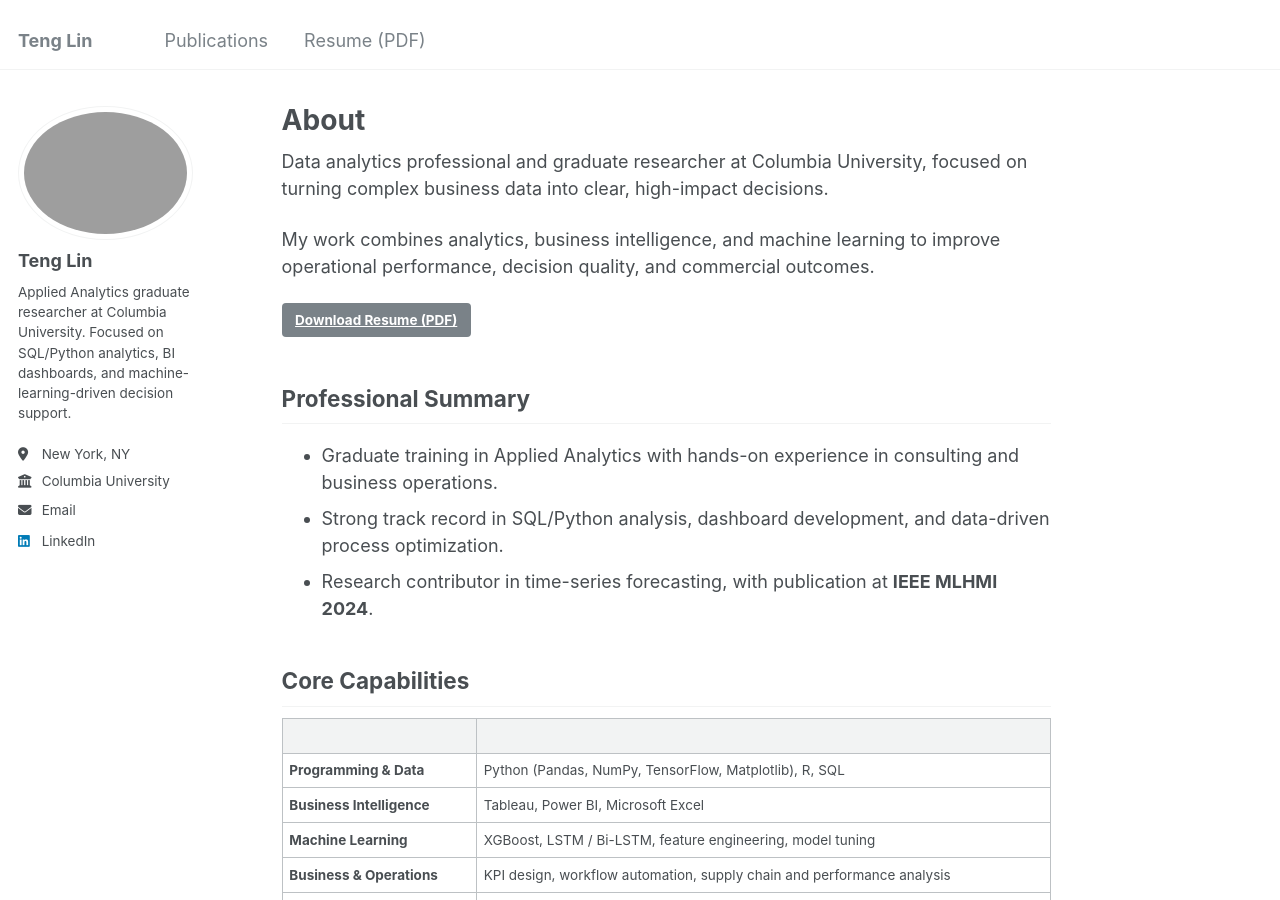
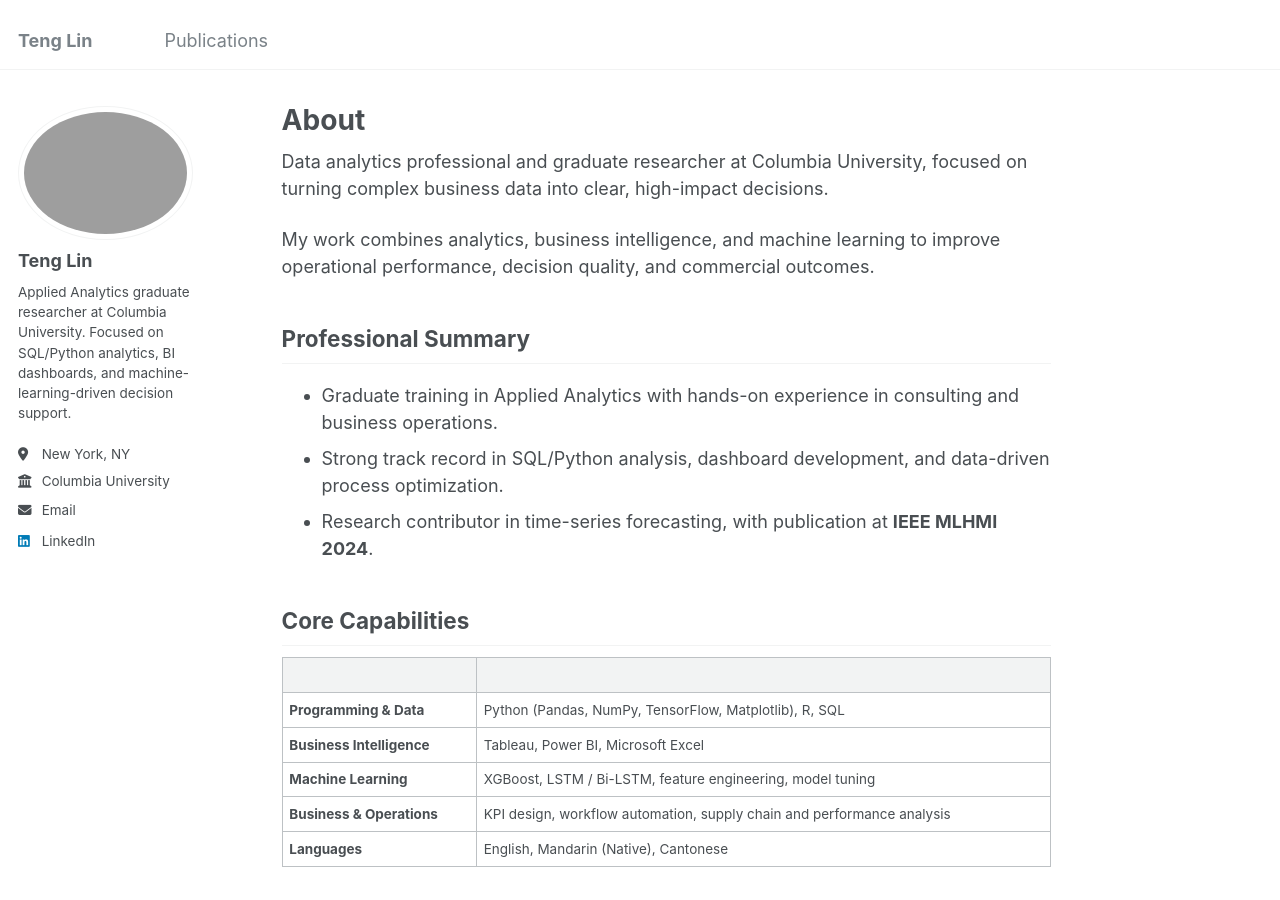
Before and after one commit to tenglin01/tenglin01.github.io, a Jekyll site: the page built from _pages/about.md, in a window 1280 px wide and 900 px high. Built offline with Jekyll 4.4.1, drawn with Linux system fonts in a browser that asks for light colours.

Commit message:
chore: remove visible resume PDF links from nav and homepage

```diff
--- a/_data/navigation.yml
+++ b/_data/navigation.yml
@@ -1,6 +1,3 @@
 main:
   - title: "Publications"
     url: /publications/
-
-  - title: "Resume (PDF)"
-    url: /files/Resume_TENG_LIN.pdf
--- a/_pages/about.md
+++ b/_pages/about.md
@@ -10,8 +10,6 @@ redirect_from:
 Data analytics professional and graduate researcher at Columbia University, focused on turning complex business data into clear, high-impact decisions.
 
 My work combines analytics, business intelligence, and machine learning to improve operational performance, decision quality, and commercial outcomes.
-
-[Download Resume (PDF)](/files/Resume_TENG_LIN.pdf){: .btn .btn--primary}
 
 ## Professional Summary
 
```
